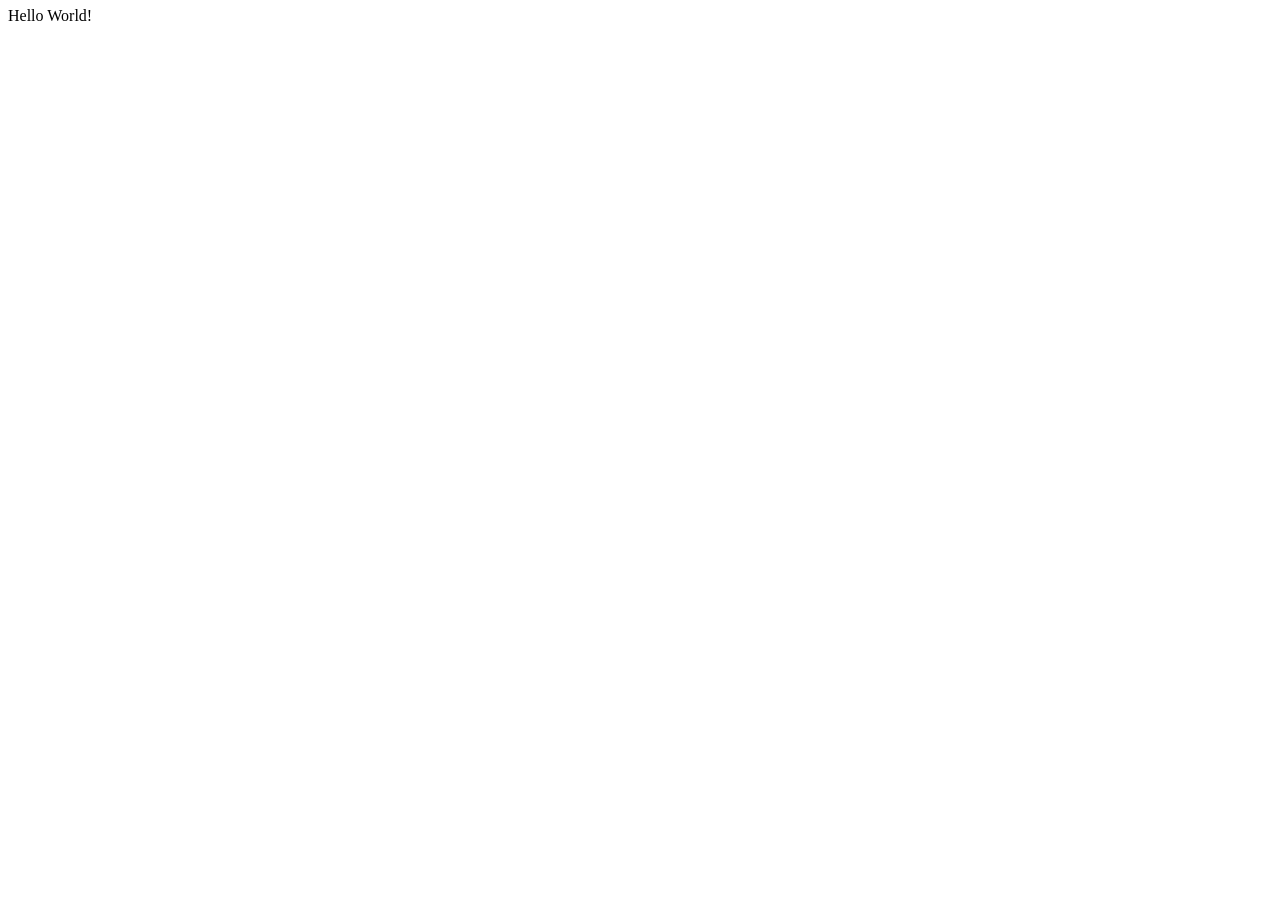
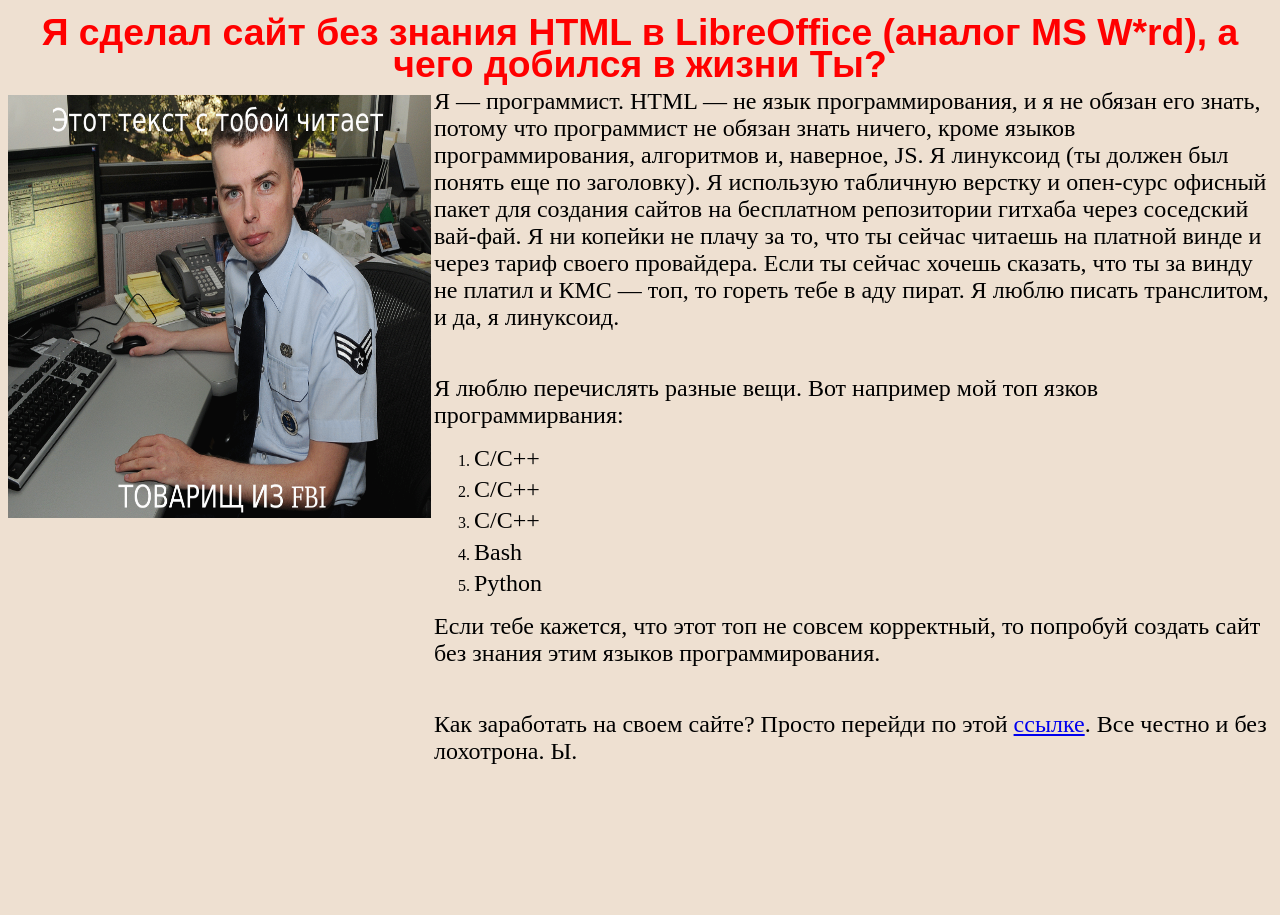
Before and after one commit to IZOBRETATEL777/izobretatel777.github.io, a plain HTML site: page index.html in a window 1280 px wide. Before the commit the page ends 800 px from the top, so only its background shows below. Drawn offline with Linux system fonts and the light colour scheme.

Commit message:
add main site

```diff
--- a/index.html
+++ b/index.html
@@ -5,13 +5,94 @@
 	<title></title>
 	<meta name="generator" content="LibreOffice 6.1.5.2 (Linux)"/>
 	<meta name="created" content="2020-04-17T23:13:10.651027508"/>
-	<meta name="changed" content="2020-04-17T23:13:49.263482321"/>
+	<meta name="changed" content="2020-04-18T00:35:25.848556588"/>
 	<style type="text/css">
-		@page { size: 21cm 29.7cm; margin: 2cm }
-		p { margin-bottom: 0.25cm; line-height: 115%; background: transparent }
+		@page { margin: 2cm }
+		p { margin-bottom: 0.25cm; background: transparent }
+		address { margin-bottom: 0.11cm; font-style: normal }
 	</style>
 </head>
-<body lang="ru-RU" link="#000080" vlink="#800000" dir="ltr"><p style="margin-bottom: 0cm; line-height: 100%">
-Hello World!</p>
+<body lang="ru-RU" bgcolor="#eee0d1" dir="ltr"><p align="center" style="margin-top: 0.42cm; margin-bottom: 0.21cm; background: transparent; line-height: 200%; page-break-after: avoid">
+<font color="#ff0000"><font face="Liberation Sans, sans-serif"><font size="6" style="font-size: 28pt"><b>Я
+сделал сайт без знания HTML в LibreOffice (аналог
+MS W*rd), а чего добился в жизни Ты?</b></font></font></font></p>
+<table width="100%" cellpadding="0" cellspacing="0">
+	<col width="74*"/>
+
+	<col width="182*"/>
+
+	<tr valign="top">
+		<td width="29%" height="662" style="border: none; padding: 0cm"><p style="margin-top: 0.2cm; margin-bottom: 0.2cm">
+			<img src="index_html_43165a1cf8a152dc.gif" name="Image1" align="left" width="423" height="423" border="0"/>
+<br/>
+<br/>
+
+			</p>
+			<p style="margin-top: 0.2cm; margin-bottom: 0.2cm"><br/>
+<br/>
+
+			</p>
+			<p><br/>
+
+			</p>
+		</td>
+		<td width="71%" style="border: none; padding: 0cm"><address><font size="5" style="font-size: 18pt">Я
+			— программист. HTML — не язык
+			программирования, и я не обязан его
+			знать, потому что программист не обязан
+			знать ничего, кроме языков программирования,
+			алгоритмов и, наверное, JS. Я линуксоид
+			(ты должен был понять еще по заголовку).
+			Я использую табличную верстку и
+			опен-сурс офисный пакет для создания
+			сайтов на бесплатном репозитории
+			гитхаба через соседский вай-фай. Я ни
+			копейки не плачу за то, что ты сейчас
+			читаешь на платной винде и через тариф
+			своего провайдера. Если ты сейчас
+			хочешь сказать, что ты за винду не
+			платил и КМС — топ, то гореть тебе в
+			аду пират. Я люблю писать транслитом,
+			и да, я линуксоид.</font></address>
+			<address><br/>
+<br/>
+
+			</address>
+			<address><font size="5" style="font-size: 18pt">Я люблю
+			перечислять разные вещи. Вот например
+			мой топ язков программирвания:</font></address>
+			<ol>
+				<li><address><font size="5" style="font-size: 18pt">С/С++</font></address>
+				<li><address><font size="5" style="font-size: 18pt">С/С++</font></address>
+				<li><address><font size="5" style="font-size: 18pt">С/С++</font></address>
+				<li><address><font size="5" style="font-size: 18pt">Bash</font></address>
+				<li><address><font size="5" style="font-size: 18pt">Python</font></address>
+			</ol>
+			<address><font size="5" style="font-size: 18pt">Если тебе
+			кажется, что этот топ не совсем
+			корректный, то попробуй создать сайт
+			без знания этим языков программирования.</font></address>
+			<address><br/>
+<br/>
+
+			</address>
+			<address><font size="5" style="font-size: 18pt">Как заработать
+			на своем сайте? Просто перейди по этой
+			<a href="http://catcut.net/Qk6K">ссылке</a>. Все честно
+			и без лохотрона. Ы.</font></address>
+			<address><br/>
+<br/>
+
+			</address>
+			<address><br/>
+
+			</address>
+		</td>
+	</tr>
+</table>
+<p style="line-height: 200%"><br/>
+<br/>
+
+</p>
 </body>
 </html>
```
Also changed, not shown: gain.html (added, +14 -0 lines), index_html_43165a1cf8a152dc.gif (added), 1 other file.
